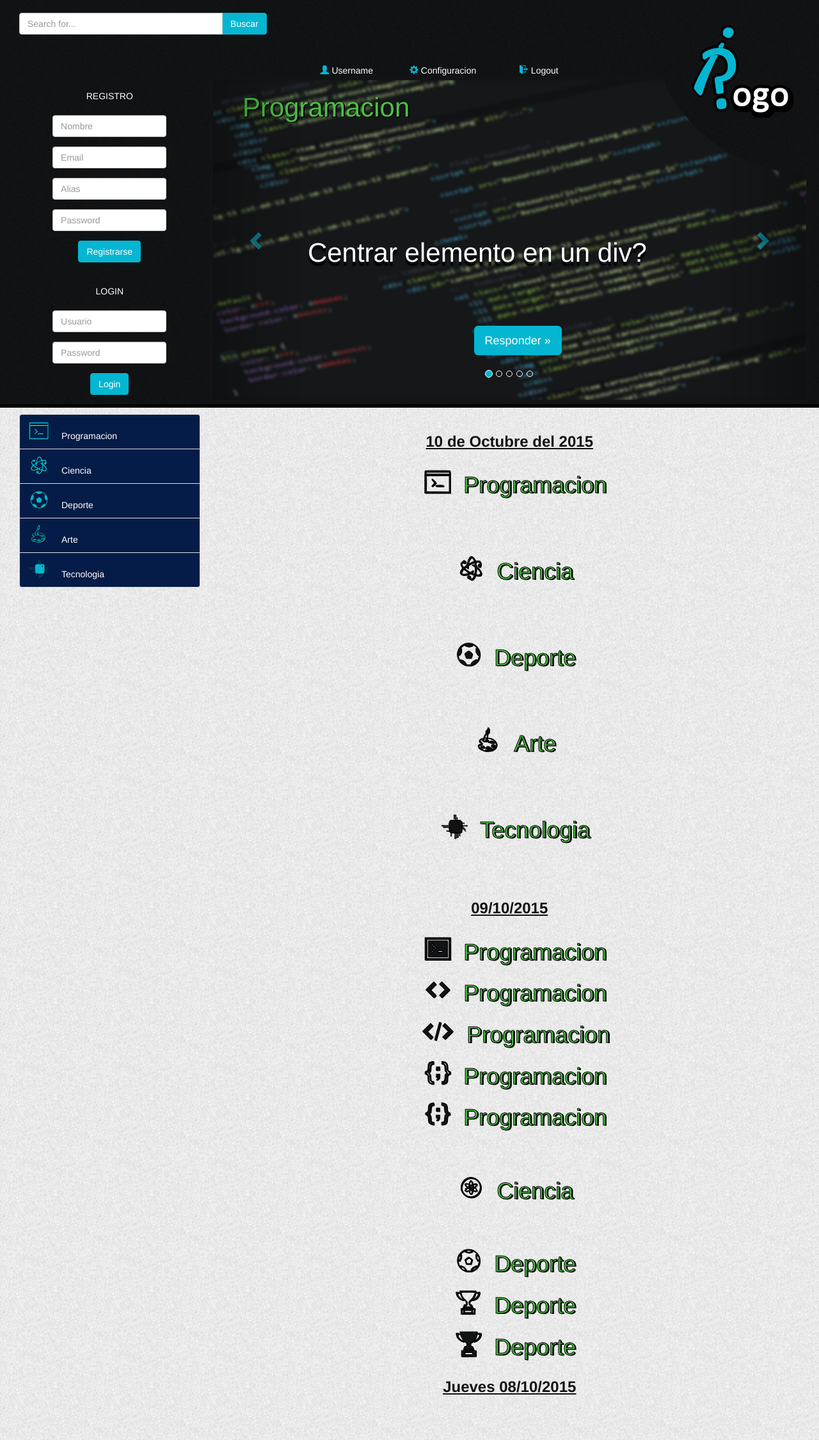
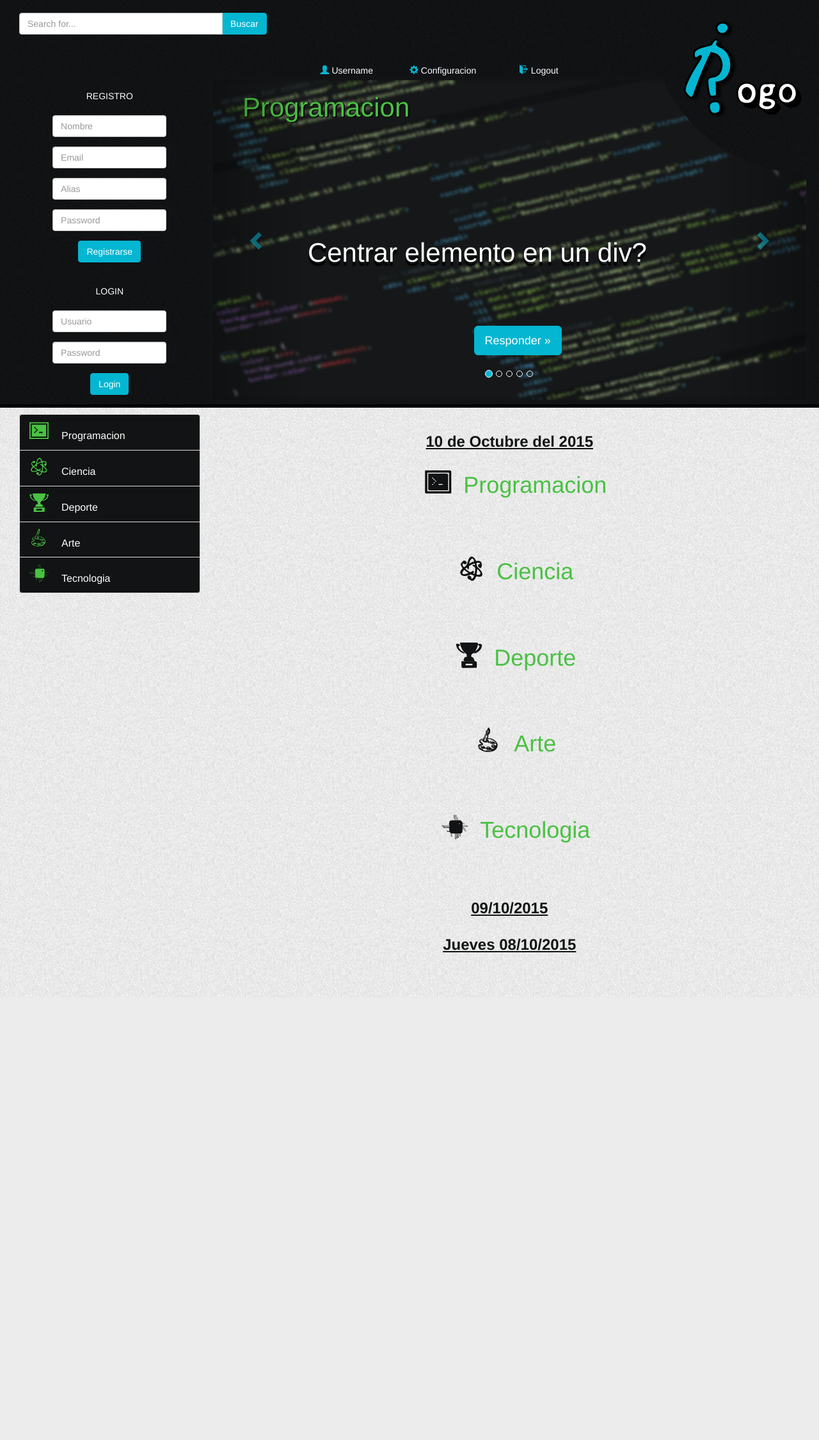
Before and after one commit to msantanagonzalez/rogo, a PHP site: page / in a window 1280 px wide. Shown: the whole page at 64% size. After the commit the page ends 1559 px from the top, so only its background shows below. Run offline with PHP 8.4, Linux system fonts and the light colour scheme.

Commit message:
Cambio en index.php y en programacion.php

```diff
--- a/www/Resources/css/customFonts.css
+++ b/www/Resources/css/customFonts.css
@@ -1,10 +1,10 @@
 @font-face {
 	font-family: 'icomoon';
-	src:url('../fonts/icomoon.eot?ip2beu');
-	src:url('../fonts/icomoon.eot?ip2beu#iefix') format('embedded-opentype'),
-		url('../fonts/icomoon.ttf?ip2beu') format('truetype'),
-		url('../fonts/icomoon.woff?ip2beu') format('woff'),
-		url('../fonts/icomoon.svg?ip2beu#icomoon') format('svg');
+	src:url('../fonts/icomoon.eot?cwfawl');
+	src:url('../fonts/icomoon.eot?cwfawl#iefix') format('embedded-opentype'),
+		url('../fonts/icomoon.ttf?cwfawl') format('truetype'),
+		url('../fonts/icomoon.woff?cwfawl') format('woff'),
+		url('../fonts/icomoon.svg?cwfawl#icomoon') format('svg');
 	font-weight: normal;
 	font-style: normal;
 }
@@ -23,6 +23,24 @@
 	-moz-osx-font-smoothing: grayscale;
 }
 
+.icon-ogo2Icon:before {
+	content: "\e82a";
+}
+.icon-ogo2Icon2:before {
+	content: "\e82b";
+}
+.icon-ogoIcon1:before {
+	content: "\e826";
+}
+.icon-ogoIcon2:before {
+	content: "\e827";
+}
+.icon-rIcon1:before {
+	content: "\e828";
+}
+.icon-rIcon2:before {
+	content: "\e829";
+}
 .icon-pencil2:before {
 	content: "\e800";
 }
--- a/www/Resources/css/styles.css
+++ b/www/Resources/css/styles.css
@@ -19,7 +19,7 @@ color: #04b6d1;
 color: #4ac143;
 }
 .textGray{
-color: #111314
+color: #111314;
 }
 .textBlack{
   color: #000;
@@ -29,9 +29,9 @@ color: #111314
   text-decoration:underline;
 }
 .indexCategoria{
-  -webkit-text-stroke: 1px black;
+  /*-webkit-text-stroke: 1px black;*/
   color: #4ac143;
-  text-shadow: 2px 1px 0px #000;
+  /*text-shadow: 2px 1px 0px #000;*/
   /*
    text-shadow:
        3px 3px 0 #000,
@@ -45,10 +45,10 @@ color: #111314
   position: absolute;
   bottom: -10px;
   left: -5px;
-  width: 25%;
+  width: 40%;
   background: url(../images/noiseHeaderGrey.png) repeat center center;
   background-color:#111314;
-  color: #4ac143;
+  color: #fff;
   /*
   background-color:#041c47;
   color: #fff;
@@ -134,8 +134,16 @@ color: #111314
     padding-top:10px;
 }
 
-.list-group-item{
+a.list-group-item{
+  /*background-color: #041c47;*/
+  background-color: #111314;
+  font-size: 16px;
+}
+a.list-group-item:hover{
   background-color: #041c47;
+  color: #fff;
+  font-size: 18px;
+  /*background-color: #111314;*/
 }
 .contenidoContainer{
   margin: 0;
@@ -248,13 +256,33 @@ color: #111314
   background-color:#4ac143;
   border-color: #4ac143;
 }
+.indexLogo_R{
+  color: #04b6d1;
+  font-size: 150px;
+  text-shadow: 5px 2px 5px #000;
+  -webkit-text-stroke: 3px black;
+  /*-webkit-text-fill-color: white;*/
+}
+.indexLogo_Ogo{
+  color: #fff;
+  font-size: 100px;
+  /*text-shadow: 8px 9px 0px #000;*/
+  text-shadow:
+       7px 7px 0 #000,
+     -1px -1px 0 #000,
+      1px -1px 0 #000,
+      -1px 1px 0 #000,
+       1px 1px 0 #000;
+  -webkit-text-stroke: 3px black;
+}
 .iconosPregunta{
   color: #fff;
   size:50px;
 }
 .menuIconosCategoria{
   padding-right: 20px;
-  color: #04b6d1;
+  /*color: #04b6d1;*/
+  color: #4AC143;
   font-weight: bold;
   font-size: 30px;
   text-shadow: 1px 1px 0px #000;
@@ -263,6 +291,14 @@ color: #111314
   padding-right: 20px;
   padding-left: 20px; /*Quitar*/
   color: #111314;
+  font-weight: bold;
+  font-size: 40px;
+  text-shadow: 1px 1px 0px #000;
+}
+.iconosCategoria{
+  padding-left: 15px; /*Quitar*/
+  /*color: #04b6d1;*/
+  color: #4ac143;
   font-weight: bold;
   font-size: 40px;
   text-shadow: 1px 1px 0px #000;
--- a/www/index.php
+++ b/www/index.php
@@ -73,7 +73,8 @@
               <div class="indexCircle visible-lg visible-md">
               </div>
               <div class="col-lg-3 col-md-3 col-sm-12 col-xs-12 indexLogoContainer text-right visible-lg visible-md">
-                <img src="Resources/images/logo1.png" alt="...">
+                <span class="icon-rIcon1 indexLogo_R" aria-hidden="true"></span>
+                <span class="icon-ogo2Icon indexLogo_Ogo" aria-hidden="true"></span>
               </div>
               <!-- Fin Logo-->
 
@@ -232,9 +233,9 @@
 
           <!-- Principio Ordenacion Categoria -->
           <div class="indexCategoriaContainer col-lg-3 col-md-3 col-sm-3 col-xs-3">
-            <a href="programacion.php" class="list-group-item"><span class="icon-consoleIcon menuIconosCategoria" aria-hidden="true"></span>Programacion</a>
+            <a href="programacion.php" class="list-group-item"><span class="icon-terminal menuIconosCategoria" aria-hidden="true"></span>Programacion</a>
             <a href="ciencia.php" class="list-group-item "><span class="icon-atomIcon menuIconosCategoria"></span>Ciencia</a>
-            <a href="deporte.php" class="list-group-item "><span class="icon-soccerIcon2 menuIconosCategoria"></span>Deporte</a>
+            <a href="deporte.php" class="list-group-item "><span class="icon-trophyIcon2 menuIconosCategoria"></span>Deporte</a>
             <a href="arte.php" class="list-group-item "><span class="icon-paletteIcon1 menuIconosCategoria"></span>Arte</a>
             <a href="tecnologia.php" class="list-group-item "><span class="icon-chipIcon menuIconosCategoria"></span>Tecnologia</a>
           </div>
@@ -246,7 +247,7 @@
                 <h3 class="indexFecha">10 de Octubre del 2015</h3>
                 <!-- Programacion -->
                 <div class="col-lg-12 col-md-12 col-sm-12 col-xs-12 text-center">
-                  <h1 class="indexCategoria"><span class="icon-consoleIcon indexIconosCategoria"></span>Programacion</h1>
+                  <h1 class="indexCategoria"><span class="icon-terminal indexIconosCategoria"></span>Programacion</h1>
                   <BR>
                   <BR>
                   <BR>
@@ -260,7 +261,7 @@
                 </div>
                 <!-- Deporte -->
                 <div class="col-lg-12 col-md-12 col-sm-12 col-xs-12 text-center">
-                  <h1 class="indexCategoria"><span class="icon-soccerIcon2 indexIconosCategoria"></span>Deporte</h1>
+                  <h1 class="indexCategoria"><span class="icon-trophyIcon2 indexIconosCategoria"></span>Deporte</h1>
                   <BR>
                   <BR>
                   <BR>
@@ -282,25 +283,6 @@
               </div>
               <div class="col-lg-12 col-md-12 col-sm-12 col-xs-12 text-center">
                 <h3 class="indexFecha">09/10/2015</h3>
-                <!-- Programacion -->
-                <div class="col-lg-12 col-md-12 col-sm-12 col-xs-12 text-center">
-                  <h1 class="indexCategoria"><span class="icon-terminal indexIconosCategoria"></span>Programacion</h1>
-                  <h1 class="indexCategoria"><span class="icon-embed indexIconosCategoria"></span>Programacion</h1>
-                  <h1 class="indexCategoria"><span class="icon-embed2 indexIconosCategoria"></span>Programacion</h1>
-                  <h1 class="indexCategoria"><span class="icon-codeIcon1 indexIconosCategoria"></span>Programacion</h1>
-                  <h1 class="indexCategoria"><span class="icon-codeIcon2 indexIconosCategoria"></span>Programacion</h1>
-                  <BR>
-                  <BR>
-                  <h1 class="indexCategoria"><span class="icon-atomCircleIcon indexIconosCategoria"></span>Ciencia</h1>
-                  <BR>
-                  <BR>
-                  <h1 class="indexCategoria"><span class="icon-soccerIcon1 indexIconosCategoria"></span>Deporte</h1>
-                  <h1 class="indexCategoria"><span class="icon-trophyIcon1 indexIconosCategoria"></span>Deporte</h1>
-                  <h1 class="indexCategoria"><span class="icon-trophyIcon2 indexIconosCategoria"></span>Deporte</h1>
-                </div>
-                <BR>
-                <BR>
-                <BR>
               </div>
               <div class="col-lg-12 col-md-12 col-sm-12 col-xs-12 text-center">
                 <h3 class="indexFecha">Jueves 08/10/2015</h3>
--- a/www/programacion.php
+++ b/www/programacion.php
@@ -88,7 +88,7 @@
           <div class="row">
             <div class="col-lg-12 col-md-12 col-sm-12 col-xs-12 categoriaContainer">
               <img id="imagenProgramacion" src="Resources/images/carouselProgramacion.png" class="imagenCategoria">
-              <p class="textoCategoria text-center">Programacion &nbsp;</p>
+              <p class="textoCategoria text-center">Programacion <span class="icon-terminal iconosCategoria" aria-hidden="true"></span></p>
             </div>
           </div>
         </div>
```
Also changed, not shown: www/Resources/fonts/icomoon.ttf, www/Resources/fonts/icomoon.woff, 2 other files.
